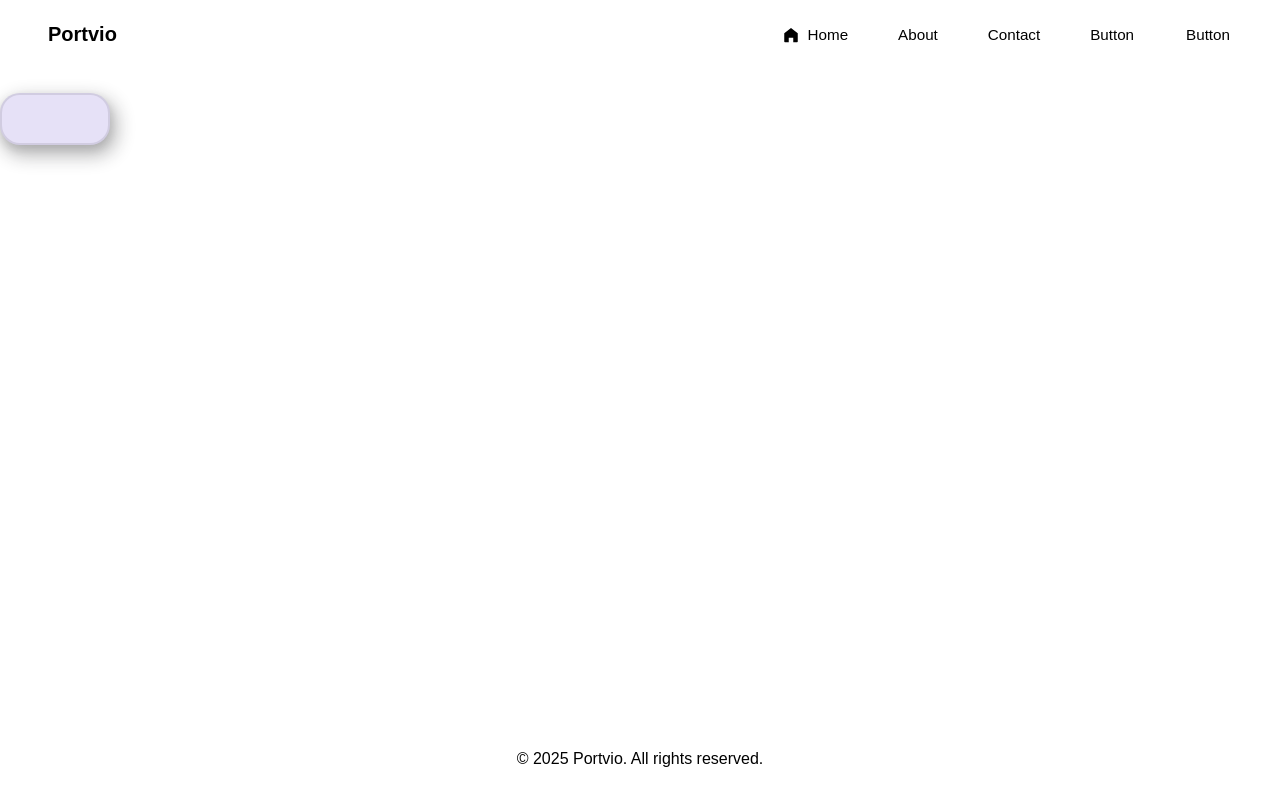
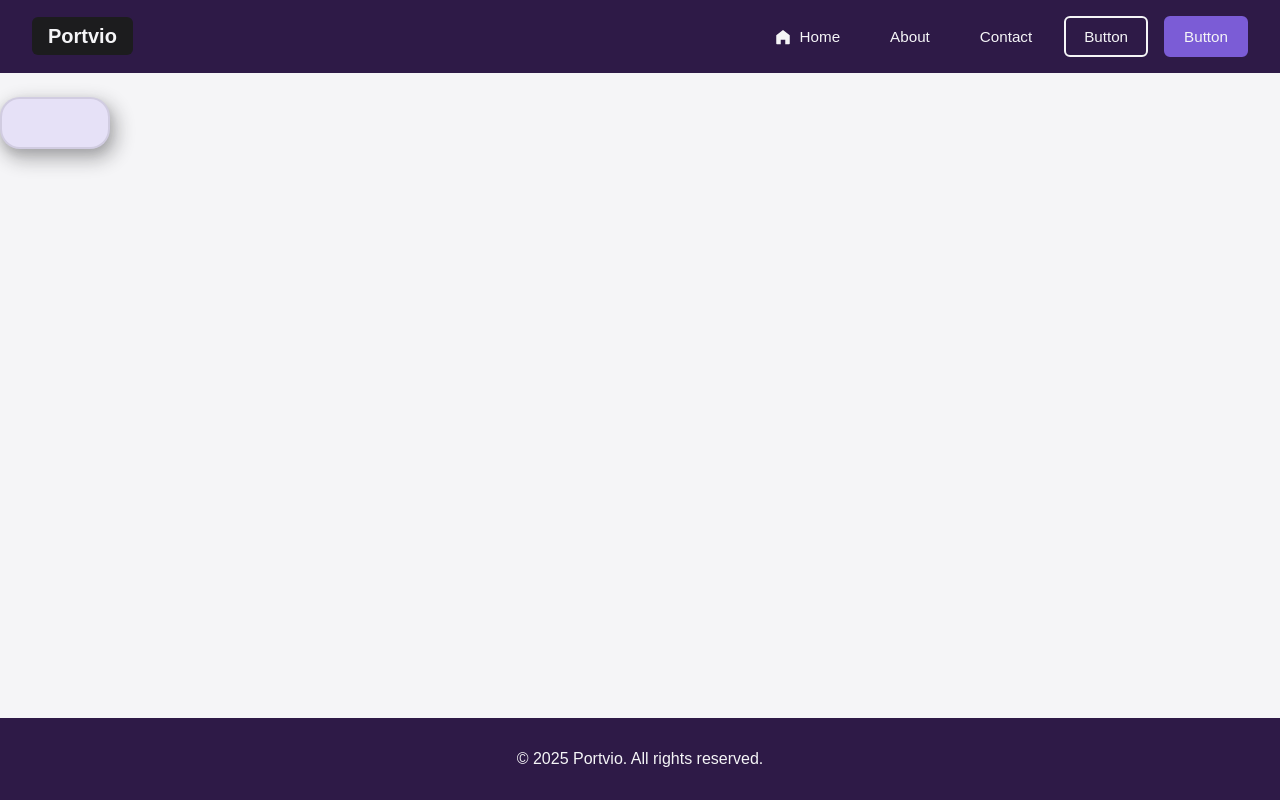
Before and after one commit to Tyler0105/portvio, a PHP site: page /production/login.html in a window 1280 px wide. Run offline with PHP 8.4, Linux system fonts and the light colour scheme.

Commit message:
fixed colours again

```diff
--- a/production/assets/styles.css
+++ b/production/assets/styles.css
@@ -1,19 +1,20 @@
 :root {
+  /* Channel-based colors (modern syntax) */
   --off-black: 28 28 30;
   --off-white: 245 245 247;
+
   --lavender: 230 225 247;
   --muted-purple: 161 140 209;
   --vivid-purple: 123 92 214;
   --deep-purple: 75 46 131;
   --plum: 46 26 71;
-
 }
 
 body {
   margin: 0;
   font-family: Arial, sans-serif;
-  background: var(--off-white);
-  color: var(--off-black);
+  background: rgb(var(--off-white));
+  color: rgb(var(--off-black));
   display: grid;
   grid-template-rows: auto 1fr auto;
   min-height: 100vh;
@@ -21,8 +22,8 @@ body {
 
 /* HEADER */
 .site-header {
-  background: var(--plum);
-  color: var(--off-white);
+  background: rgb(var(--plum));
+  color: rgb(var(--off-white));
   padding: 0;
   width: 100%;
   display: flex;
@@ -40,12 +41,12 @@ section.padding {
 }
 
 .logo a {
-  color: var(--off-white);
+  color: rgb(var(--off-white));
   text-decoration: none;
   font-weight: bold;
   font-size: 1.25rem;
   padding: 8px 16px;
-  background: var(--off-black);
+  background: rgb(var(--off-black));
   border-radius: 6px;
 }
 
@@ -69,7 +70,7 @@ section.padding {
   display: flex;
   align-items: center;
   gap: 8px;
-  color: var(--off-white);
+  color: rgb(var(--off-white));
   text-decoration: none;
   font-size: 0.95rem;
   font-weight: 500;
@@ -79,7 +80,7 @@ section.padding {
 
 .tab a:hover,
 .tab a[aria-current="page"] {
-  color: var(--lavender);
+  color: rgb(var(--lavender));
 }
 
 .tab a[aria-current="page"]::after {
@@ -89,7 +90,7 @@ section.padding {
   bottom: -2px;
   height: 2px;
   width: 100%;
-  background: var(--lavender);
+  background: rgb(var(--lavender));
   border-radius: 2px;
 }
 
@@ -121,32 +122,32 @@ section.padding {
 }
 
 .primary-button {
-  border: 2px solid var(--vivid-purple);
-  background: var(--vivid-purple);
-  color: var(--off-white);
+  border: 2px solid rgb(var(--vivid-purple));
+  background: rgb(var(--vivid-purple));
+  color: rgb(var(--off-white));
 }
 
 .primary-button:hover {
-  background: var(--deep-purple);
-  border-color: var(--deep-purple);
+  background: rgb(var(--deep-purple));
+  border-color: rgb(var(--deep-purple));
 }
 
 .secondary-button {
-  border: 2px solid var(--off-white);
+  border: 2px solid rgb(var(--off-white));
   background: transparent;
-  color: var(--off-white);
+  color: rgb(var(--off-white));
 }
 
 .secondary-button:hover {
-  background: var(--lavender);
-  color: var(--off-black);
-  border-color: var(--lavender);
+  background: rgb(var(--lavender));
+  color: rgb(var(--off-black));
+  border-color: rgb(var(--lavender));
 }
 
 /* FOOTER */
 .site-footer {
-  background: var(--plum);
-  color: var(--off-white);
+  background: rgb(var(--plum));
+  color: rgb(var(--off-white));
   padding: 1rem 2rem;
   display: flex;
   justify-content: center;
@@ -154,7 +155,6 @@ section.padding {
 }
 
 /* Log In */
-
 .mainContent.logIn {
   display: flex;
   flex-direction: column;
@@ -179,5 +179,5 @@ section.padding {
     0 4px 8px 0 rgb(var(--off-black) / 0.10),
     4px 8px 18px 3px rgb(var(--off-black) / 0.30);
 
-  background: var(--Lavender, #E6E1F7);
+  background: rgb(var(--lavender));
 }
```
